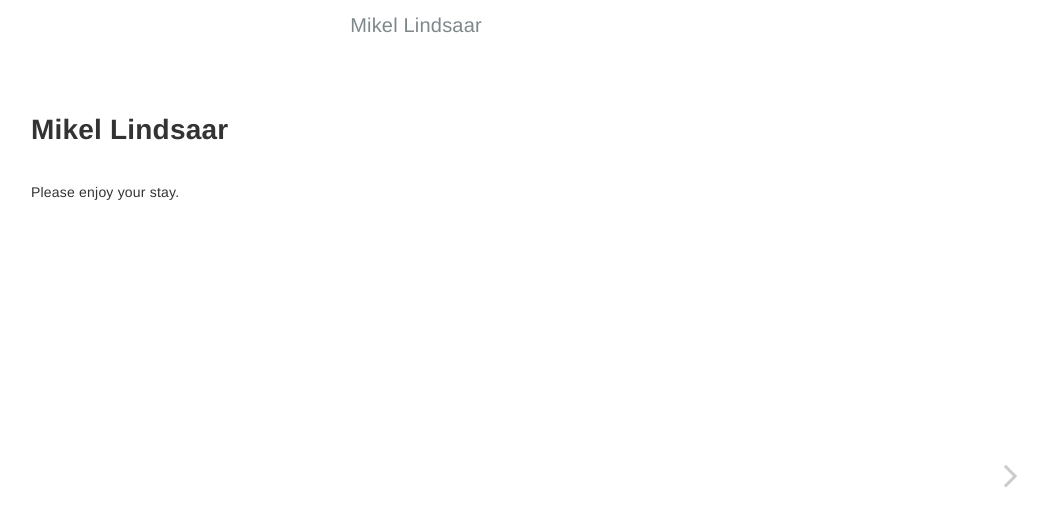
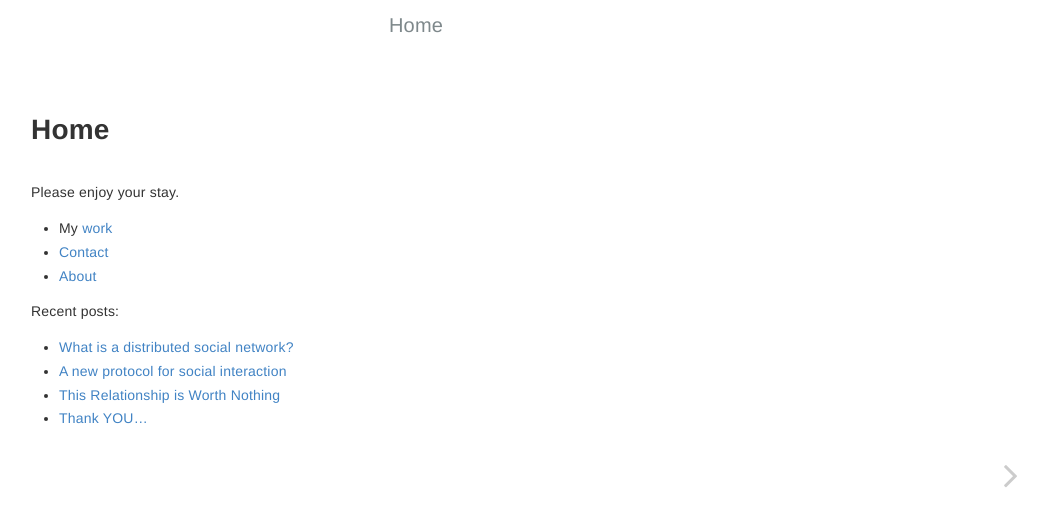
Before and after one commit to mikel/mikel.github.io, a Jekyll site: the page built from index.md, in a window 1280 px wide. Shown: the top 526 px of the page, without its empty margins (224-1271 px from the left). Built offline with Jekyll 4.4.1, drawn with Linux system fonts in a browser that asks for light colours.

Commit message:
Updating index

```diff
--- a/index.md
+++ b/index.md
@@ -1,6 +1,17 @@
 ---
 layout: home
-title: Mikel Lindsaar
+title: Home
 ---
 
 Please enjoy your stay.
+
+* My [work](/work)
+* [Contact](/contact)
+* [About](/about)
+
+Recent posts:
+
+* [What is a distributed social network?](/posts/2010-09-17-what-is-a-distributed-social-network)
+* [A new protocol for social interaction ](/posts/2010-09-18-a-new-protocol-for-social-interaction)
+* [This Relationship is Worth Nothing](/posts/2010-06-13-this-relationship-is-worth-nothing)
+* [Thank YOU...](/posts/2010-06-11-thank-YOU)
```
